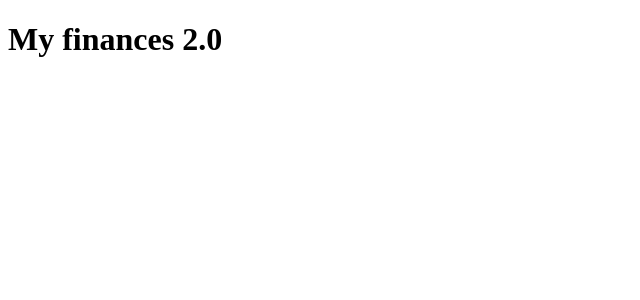
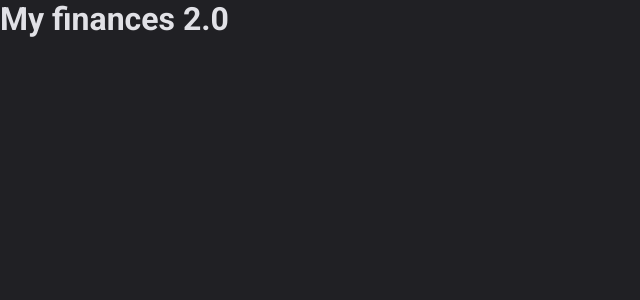
Before and after one commit to Matheus-Pazinati/my-finances-2.0, a React (Vite) app: page / in a window 1280 px wide. Shown: the top 300 px of the page, without its empty margins (0-640 px from the left). Built offline with nearby package versions, Linux system fonts and the light colour scheme.

Commit message:
Cria arquivo para resetar estilizacoes padroes do navegador

```diff
--- a/index.html
+++ b/index.html
@@ -2,7 +2,13 @@
 <html lang="pt-BR">
   <head>
     <meta charset="UTF-8" />
+
+    <link rel="preconnect" href="https://fonts.googleapis.com" />
+    <link rel="preconnect" href="https://fonts.gstatic.com" crossorigin />
+
     <meta name="viewport" content="width=device-width, initial-scale=1.0" />
+
+    <link href="https://fonts.googleapis.com/css2?family=Roboto:wght@400;700&display=swap" rel="stylesheet" />
     <title>my finances 2.0</title>
   </head>
   <body>
--- a/src/App.tsx
+++ b/src/App.tsx
@@ -1,9 +1,11 @@
 import { ThemeProvider } from "styled-components"
+import { GlobalStyle } from "./styles/global"
 import { defaultTheme } from "./styles/themes/default"
 
 export function App() {
   return (
     <ThemeProvider theme={defaultTheme}>
+      <GlobalStyle />
       <h1>My finances 2.0</h1>
     </ThemeProvider>
   )
--- /dev/null
+++ b/src/styles/global.ts
@@ -0,0 +1,24 @@
+import { createGlobalStyle } from 'styled-components'
+
+export const GlobalStyle = createGlobalStyle`
+  * {
+    margin: 0;
+    padding: 0;
+    box-sizing: border-box;
+  }
+
+  :focus {
+    outline: 0;
+    box-shadow: 0 0 0 2px ${({theme}) => theme['green-500']};
+  }
+
+  body {
+    background-color: ${({theme}) => theme['gray-800']};
+    color: ${({theme}) => theme['gray-100']};
+    -webkit-font-smoothing: antialiased;
+  }
+
+  body, input, text-area, button {
+    font: 400 1rem Roboto, sans-serif;
+  }
+`
```
